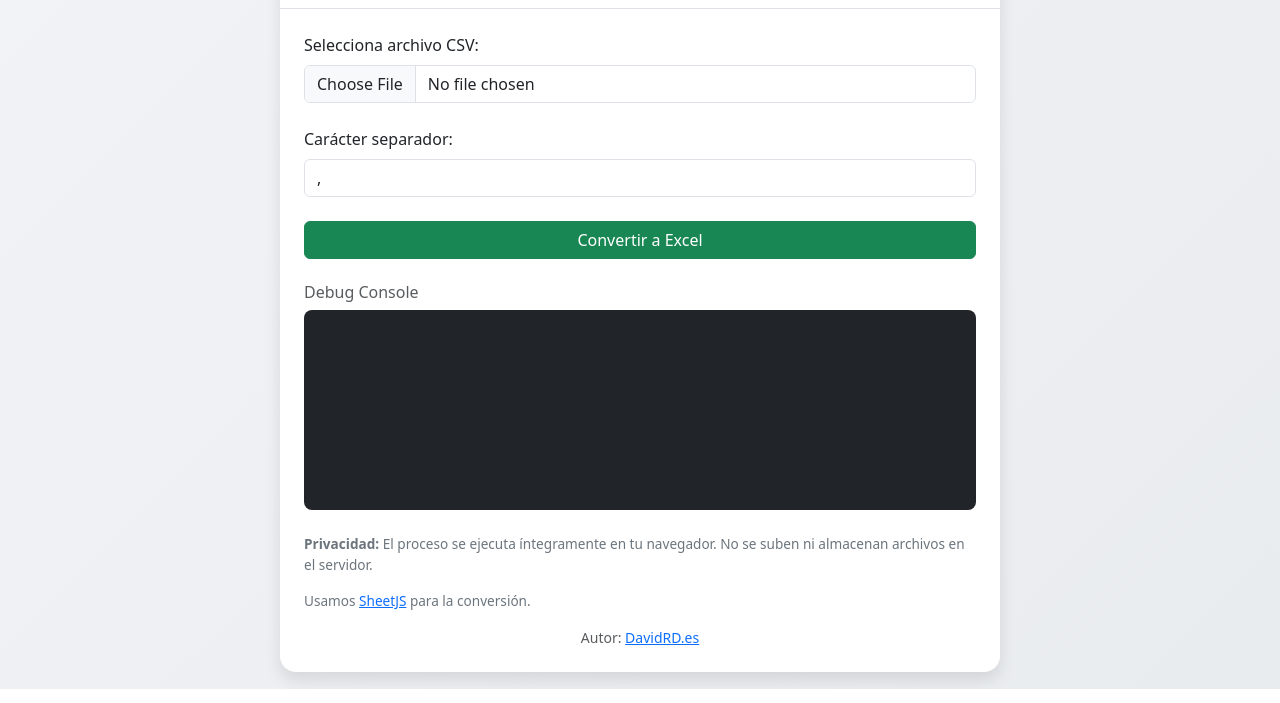
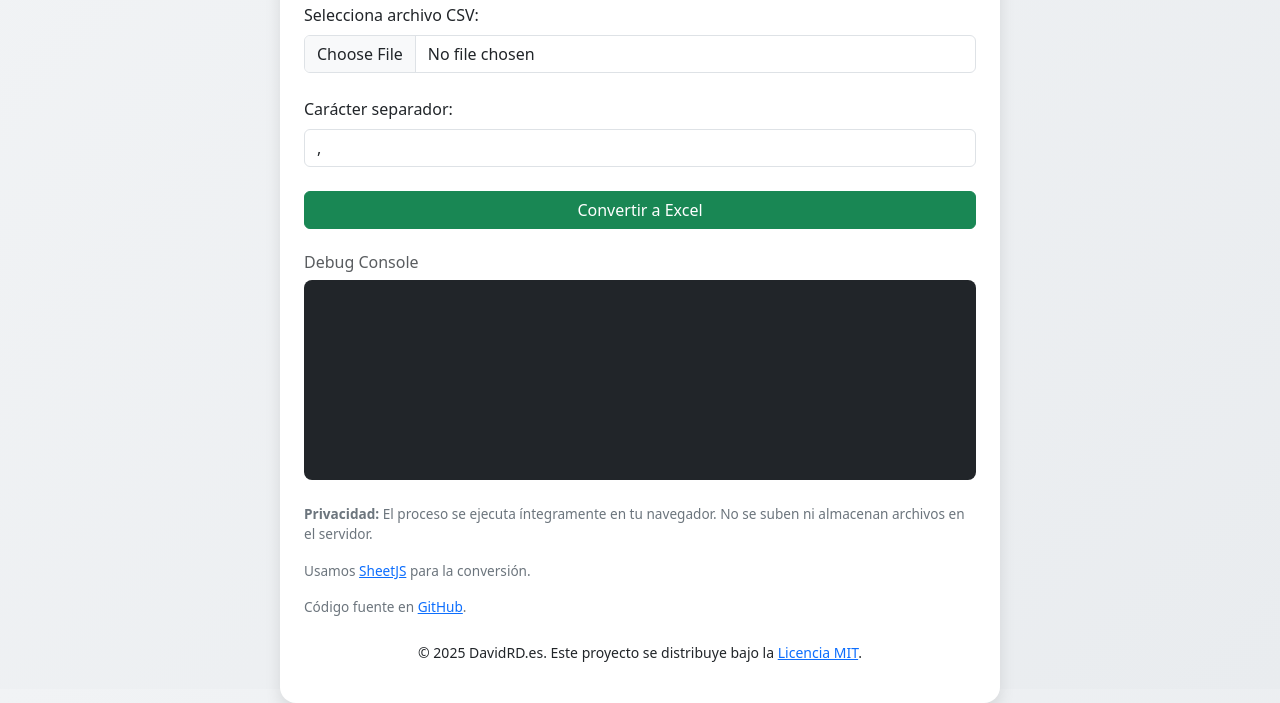
Before and after one commit to alcaudon89/csv-to-xlsx, a plain HTML site: page index.html in a window 1280 px wide. Shown: the part 111-814 px from the top of the page. Drawn offline with nearby package versions, Linux system fonts and the light colour scheme.

Commit message:
Update index.html
Añado mención a la licencia

```diff
--- a/index.html
+++ b/index.html
@@ -66,9 +66,10 @@
                 <div class="privacy">
                     <p><strong>Privacidad:</strong> El proceso se ejecuta íntegramente en tu navegador. No se suben ni almacenan archivos en el servidor.</p>
                     <p>Usamos <a href="https://github.com/SheetJS/sheetjs" target="_blank">SheetJS</a> para la conversión.</p>
+                    <p>Código fuente en <a href="https://github.com/alcaudon89/csv-to-xlsx" target="_blank">GitHub</a>.</p>
                 </div>
-                <div class="text-center text-muted small mt-3">
-                    Autor: <a href="https://DavidRD.es" target="_blank">DavidRD.es</a>
+                <div class="text-center small mt-4">
+                    <p>© 2025 DavidRD.es. Este proyecto se distribuye bajo la <a href="LICENSE" target="_blank" rel="noopener">Licencia MIT</a>.</p>
                 </div>
             </div>
         </div>
```
